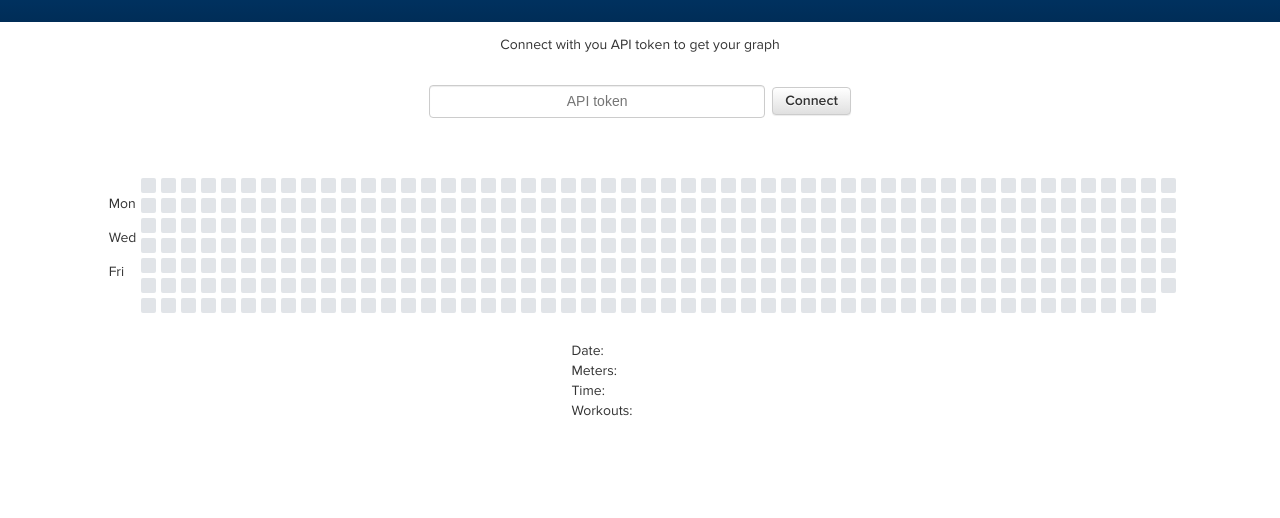
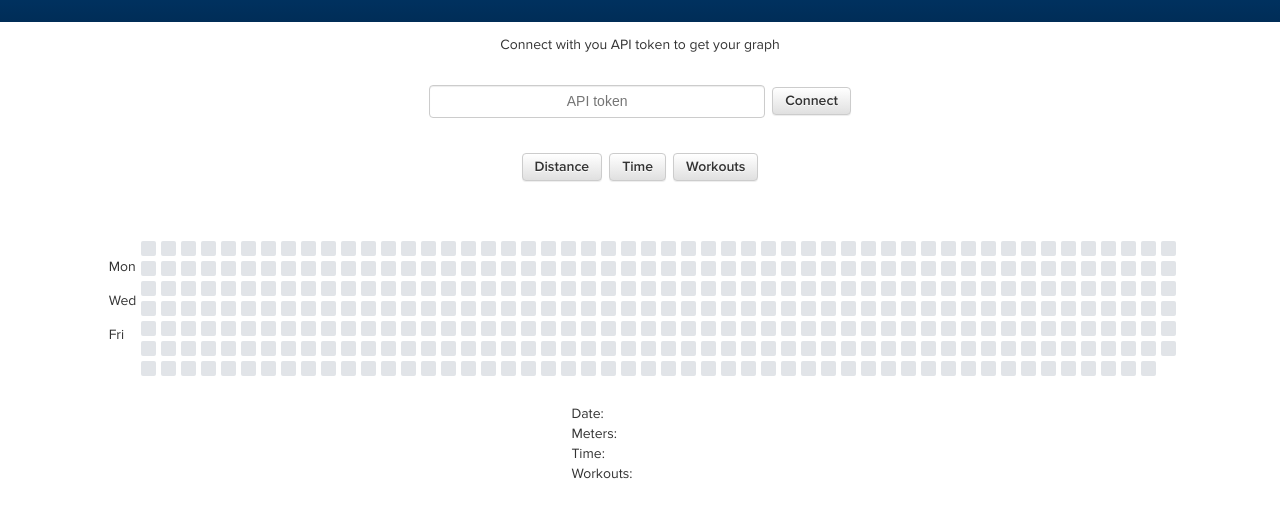
Before and after one commit to pauldubois98/log.concept2, a plain HTML site: page index.html in a window 1280 px wide. Shown: the part 118-636 px from the top of the page. Drawn offline with Linux system fonts and the light colour scheme.

Commit message:
group buttons

```diff
--- a/index.html
+++ b/index.html
@@ -36,7 +36,7 @@
             margin: 0.1em;
         }
 
-        #inputs {
+        .inputs {
             display: flex;
             align-items: center;
             margin: 1em;
@@ -113,9 +113,14 @@
         </div>
     </div>
     <p>Connect with you API token to get your graph</p>
-    <div id="inputs">
+    <div class="inputs">
         <input id="token_input" placeholder="API token" maxlength="41" name="APItoken" type="text">
         <button id="connect_btn">Connect</button>
+    </div>
+    <div class="inputs btn-group">
+        <button id="distance_btn" selected="true">Distance</button>
+        <button id="time_btn" selected="false">Time</button>
+        <button id="workouts_btn" selected="false">Workouts</button>
     </div>
     <div id="graph">
         <ul class="months"></ul>
```
